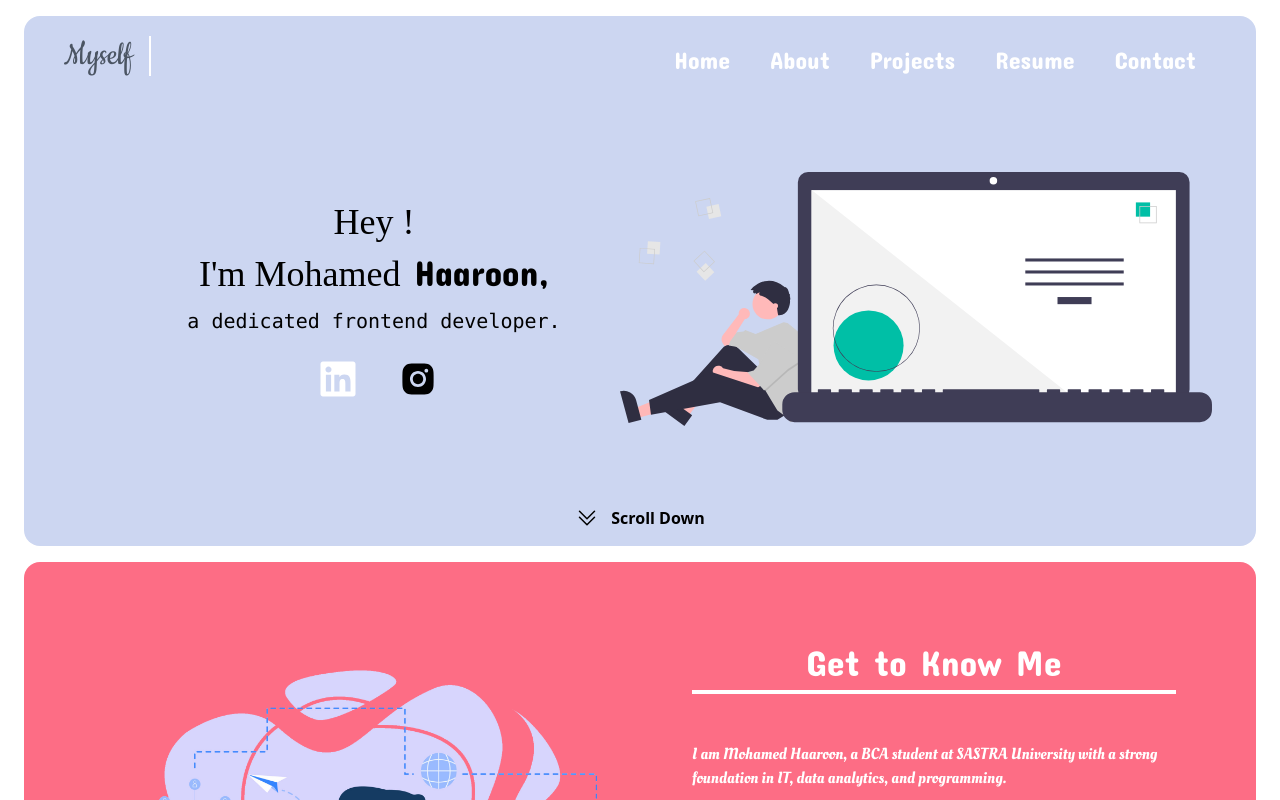
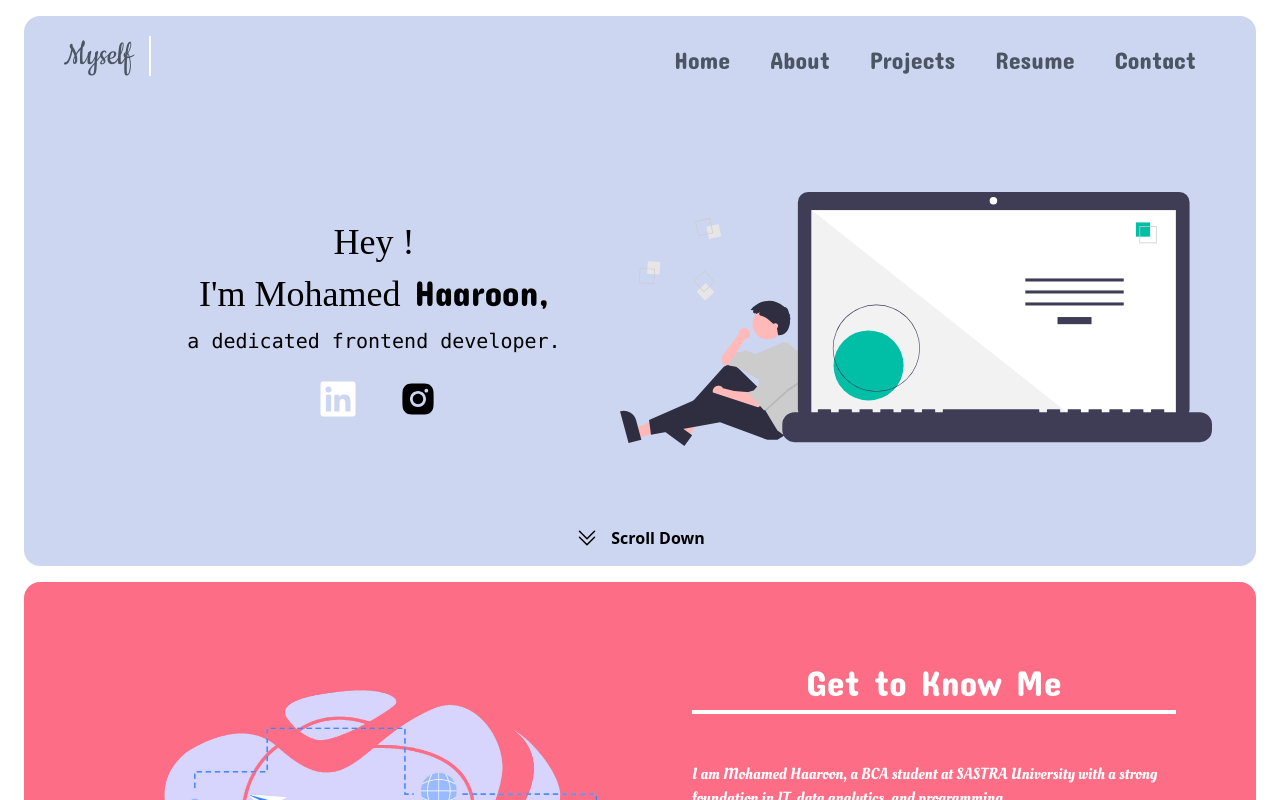
Before and after one commit to AMDHAAROON/portfolio, a React (Create React App) app: page / in a window 1280 px wide. Shown: the top 800 px of the page. Built offline with nearby package versions, Linux system fonts and the light colour scheme; a web font is replaced by a local one.

Commit message:
updated navbar color and its underline on hover

```diff
--- a/src/components/header.js
+++ b/src/components/header.js
@@ -7,16 +7,16 @@ export default function Header(){
    const [toggleMenu,settoggleMenu]= useState(false);
     return <>
     <section className="px-6 pt-4  bg-white cursor-default ">
-    <header className="flex justify-between px-10 pt-5  bg-lightlaven rounded-t-2xl ">
+    <header className="flex justify-between px-10 py-5  bg-lightlaven rounded-t-2xl ">
         <a href="#" className="font-cursive text-gray-600 text-4xl   border-r-2 border-white pr-4 flex"> Myself
         </a>
         <nav className="hidden  md:block">
-        <ul className="flex   mt-2 text-white font-marker text-2xl ">
-           <li> <a href="/" className='hover:text-gray-600'>Home</a></li>
-           <li> <a href="#about" className='hover:text-gray-600'>About</a></li>
-            <li><a href="#project" className='hover:text-gray-600'>Projects</a></li>
-            <li><a href="#resume" className='hover:text-gray-600'>Resume</a></li>
-            <li><a href="#contact" className='hover:text-gray-600'>Contact</a></li>
+        <ul className="flex   mt-2 text-gray-600 font-marker text-2xl ">
+           <li> <a href="/" className='pb-1 border-b-4 border-lightlaven hover:border-white transition-all duration-300'>Home</a></li>
+           <li> <a href="#about" className='pb-1 border-b-4 border-lightlaven hover:border-white transition-all duration-300'>About</a></li>
+            <li><a href="#project" className='pb-1 border-b-4 border-lightlaven hover:border-white transition-all duration-300'>Projects</a></li>
+            <li><a href="#resume" className='pb-1 border-b-4 border-lightlaven hover:border-white transition-all duration-300'>Resume</a></li>
+            <li><a href="#contact" className='pb-1 border-b-4 border-lightlaven hover:border-white transition-all duration-300'>Contact</a></li>
         </ul>
         </nav>
 
```
